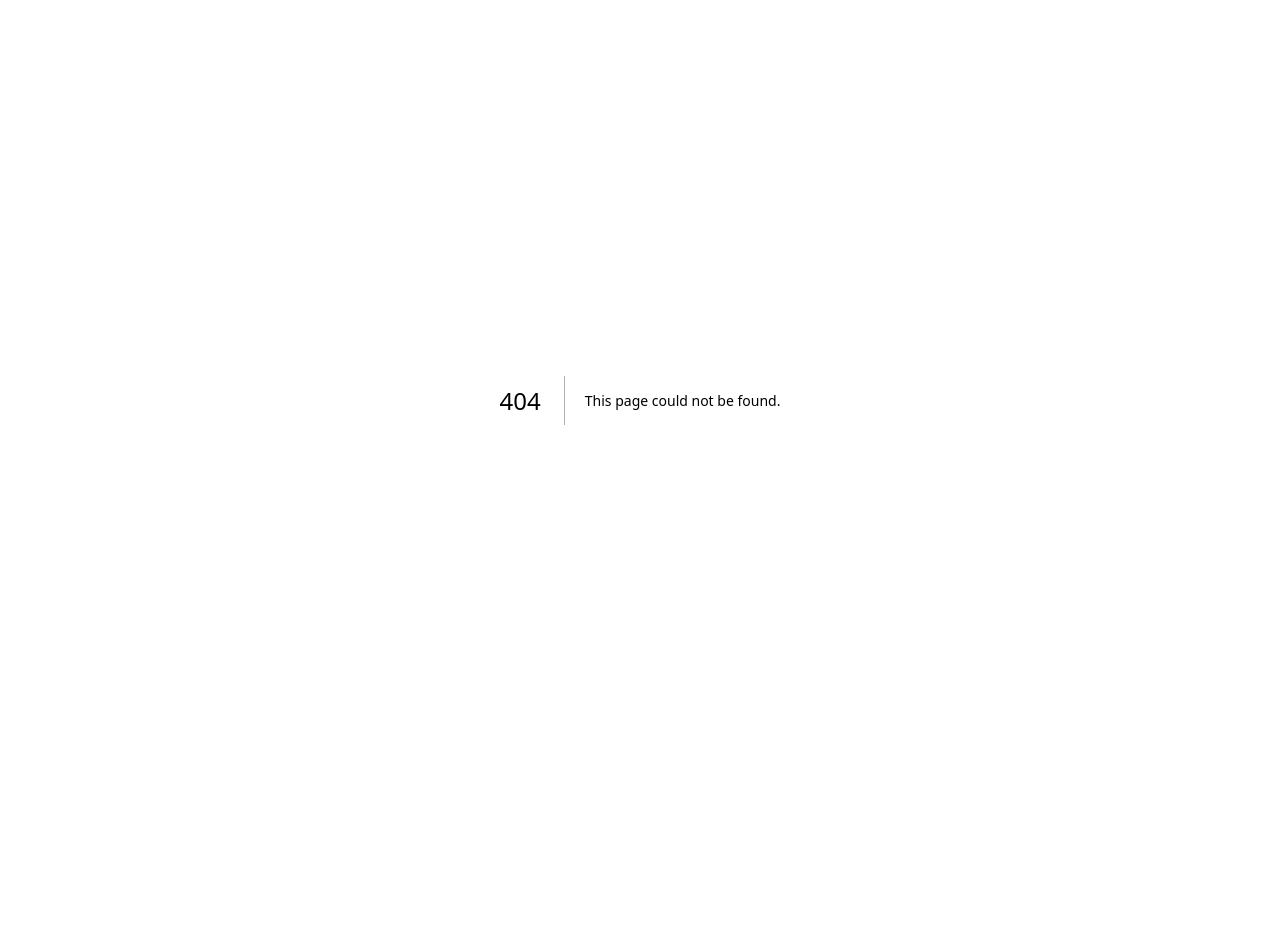
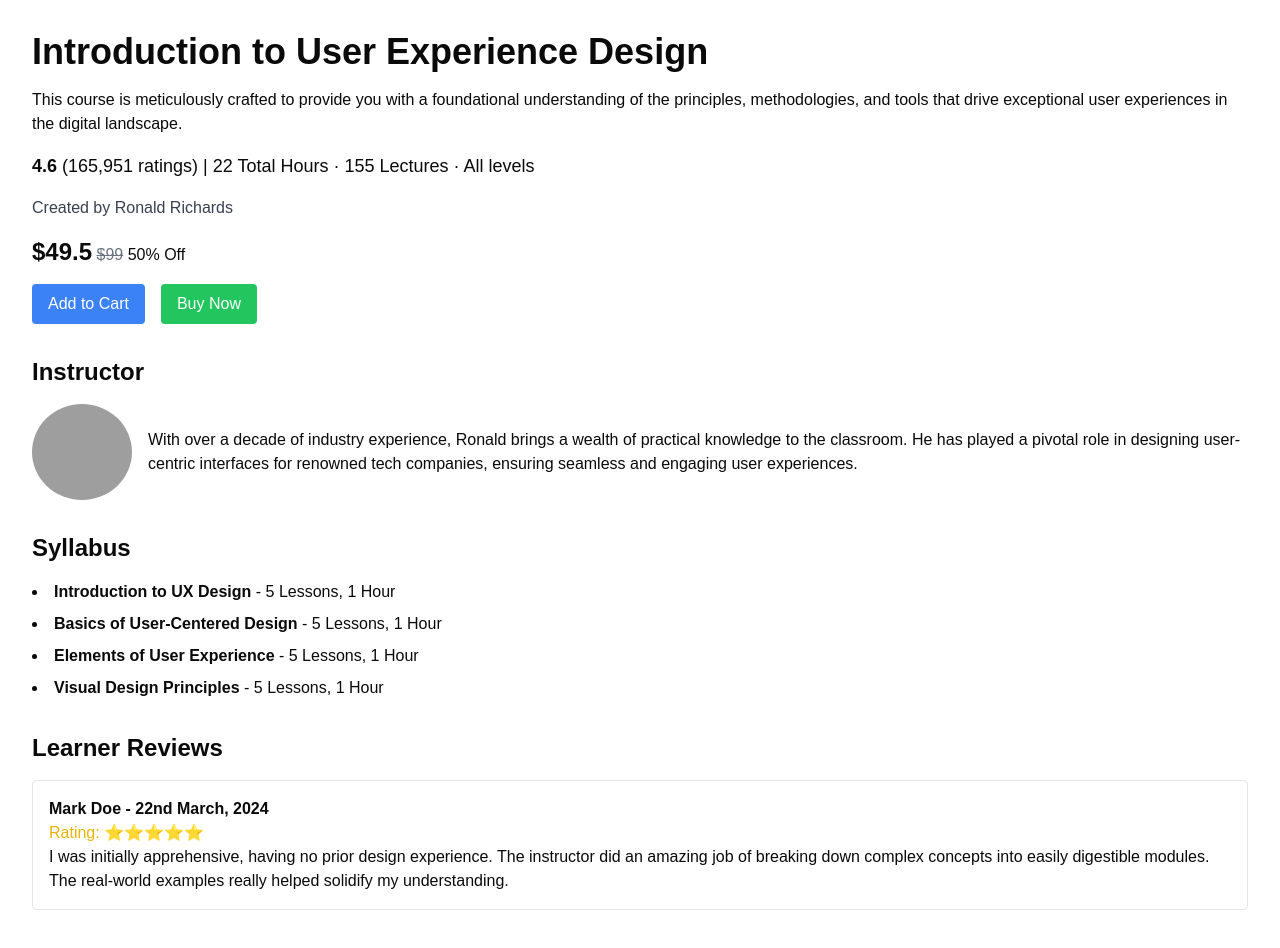
Before and after one commit to SahanJDesigns/Project-LMS, a Next.js app: page /course/course_description in a window 1280 px wide. Before the commit this address had no page. Shown: the top 948 px of the page. Before the commit the page ends 800 px from the top, so only its background shows below. Built offline with nearby package versions, Linux system fonts and the light colour scheme; grey boxes are pictures that could not be loaded.

Commit message:
basic course page

```diff
--- /dev/null
+++ b/app/course/course_description/components/instructor.ts
@@ -0,0 +1,38 @@
+export interface InstructorDetails {
+    name: string;
+    bio: string;
+    image: string;
+}
+
+export const instructor: InstructorDetails = {
+    name: "Ronald Richards",
+    bio: "With over a decade of industry experience, Ronald brings a wealth of practical knowledge to the classroom. He has played a pivotal role in designing user-centric interfaces for renowned tech companies, ensuring seamless and engaging user experiences.",
+    image: "/ronald.jpg",
+};
+
+
+
+
+/*For .tsx*/
+// import React from "react";
+
+// const Instructor: React.FC = () => (
+//   <section className="instructor">
+//     <h2>Instructor</h2>
+//     <div>
+//       <img
+//         src="/ronald.jpg"
+//         alt="Ronald Richards"
+//         className="instructor-image"
+//         style={{ width: "100px", borderRadius: "50%" }}
+//       />
+//       <p>
+//         With over a decade of industry experience, Ronald brings a wealth of practical
+//         knowledge to the classroom. He has played a pivotal role in designing user-centric
+//         interfaces for renowned tech companies, ensuring seamless and engaging user experiences.
+//       </p>
+//     </div>
+//   </section>
+// );
+
+// export default Instructor;
--- /dev/null
+++ b/app/course/course_description/components/reviews.ts
@@ -0,0 +1,16 @@
+export interface Review {
+    name: string;
+    rating: number;
+    comment: string;
+    date: string;
+}
+
+export const reviews: Review[] = [
+    {
+      name: "Mark Doe",
+      rating: 5,
+      comment:
+        "I was initially apprehensive, having no prior design experience. The instructor did an amazing job of breaking down complex concepts into easily digestible modules. The real-world examples really helped solidify my understanding.",
+      date: "22nd March, 2024",
+    },
+];
--- /dev/null
+++ b/app/course/course_description/components/syllabus.ts
@@ -0,0 +1,12 @@
+export interface SyllabusItem {
+    title: string;
+    lessons: number;
+    duration: string;
+}
+
+export const syllabusData: SyllabusItem[] = [
+    { title: "Introduction to UX Design", lessons: 5, duration: "1 Hour" },
+    { title: "Basics of User-Centered Design", lessons: 5, duration: "1 Hour" },
+    { title: "Elements of User Experience", lessons: 5, duration: "1 Hour" },
+    { title: "Visual Design Principles", lessons: 5, duration: "1 Hour" },
+];
--- /dev/null
+++ b/app/course/course_description/page.tsx
@@ -0,0 +1,67 @@
+import React from "react";
+import { instructor } from "./components/instructor";
+import { syllabusData } from "./components/syllabus";
+import { reviews } from "./components/reviews";
+
+const CoursePage: React.FC = () => (
+  <main className="course-page p-8">
+    <header className="course-header mb-8">
+      <h1 className="text-4xl font-bold mb-4">Introduction to User Experience Design</h1>
+      <p className="mb-4">
+        This course is meticulously crafted to provide you with a foundational understanding
+        of the principles, methodologies, and tools that drive exceptional user experiences
+        in the digital landscape.
+      </p>
+      <p className="text-lg mb-4">
+        <strong>4.6</strong> (165,951 ratings) | 22 Total Hours · 155 Lectures · All levels
+      </p>
+      <div className="course-meta mb-4">
+        <span className="text-gray-700">Created by {instructor.name}</span>
+      </div>
+      <div className="pricing mb-4">
+        <strong className="text-2xl">$49.5</strong> <span className="line-through text-gray-500">$99</span> <span>50% Off</span>
+      </div>
+      <div className="flex space-x-4">
+        <button className="bg-blue-500 text-white py-2 px-4 rounded">Add to Cart</button>
+        <button className="bg-green-500 text-white py-2 px-4 rounded">Buy Now</button>
+      </div>
+    </header>
+
+    <section className="instructor mb-8">
+      <h2 className="text-2xl font-semibold mb-4">Instructor</h2>
+      <div className="flex items-center">
+        <img
+          src={instructor.image}
+          alt={instructor.name}
+          style={{ width: "100px", borderRadius: "50%" }}
+          className="w-24 h-24 rounded-full mr-4"
+        />
+        <p>{instructor.bio}</p>
+      </div>
+    </section>
+
+    <section className="syllabus mb-8">
+      <h2 className="text-2xl font-semibold mb-4">Syllabus</h2>
+      <ul className="list-disc list-inside">
+        {syllabusData.map((item, index) => (
+          <li key={index} className="mb-2">
+            <strong>{item.title}</strong> - {item.lessons} Lessons, {item.duration}
+          </li>
+        ))}
+      </ul>
+    </section>
+
+    <section className="reviews">
+      <h2 className="text-2xl font-semibold mb-4">Learner Reviews</h2>
+      {reviews.map((review, index) => (
+        <div key={index} className="review mb-4 p-4 border rounded">
+          <p className="font-semibold"><strong>{review.name}</strong> - {review.date}</p>
+          <p className="text-yellow-500">Rating: {"⭐".repeat(review.rating)}</p>
+          <p>{review.comment}</p>
+        </div>
+      ))}
+    </section>
+  </main>
+);
+
+export default CoursePage;
--- a/app/page.tsx
+++ b/app/page.tsx
@@ -1,101 +1,13 @@
-import Image from "next/image";
+import Link from 'next/link';
 
 export default function Home() {
   return (
-    <div className="grid grid-rows-[20px_1fr_20px] items-center justify-items-center min-h-screen p-8 pb-20 gap-16 sm:p-20 font-[family-name:var(--font-geist-sans)]">
-      <main className="flex flex-col gap-8 row-start-2 items-center sm:items-start">
-        <Image
-          className="dark:invert"
-          src="https://nextjs.org/icons/next.svg"
-          alt="Next.js logo"
-          width={180}
-          height={38}
-          priority
-        />
-        <ol className="list-inside list-decimal text-sm text-center sm:text-left font-[family-name:var(--font-geist-mono)]">
-          <li className="mb-2">
-            Get started by editing{" "}
-            <code className="bg-black/[.05] dark:bg-white/[.06] px-1 py-0.5 rounded font-semibold">
-              app/page.tsx
-            </code>
-            .
-          </li>
-          <li>Save and see your changes instantly.</li>
-        </ol>
-
-        <div className="flex gap-4 items-center flex-col sm:flex-row">
-          <a
-            className="rounded-full border border-solid border-transparent transition-colors flex items-center justify-center bg-foreground text-background gap-2 hover:bg-[#383838] dark:hover:bg-[#ccc] text-sm sm:text-base h-10 sm:h-12 px-4 sm:px-5"
-            href="https://vercel.com/new?utm_source=create-next-app&utm_medium=appdir-template-tw&utm_campaign=create-next-app"
-            target="_blank"
-            rel="noopener noreferrer"
-          >
-            <Image
-              className="dark:invert"
-              src="https://nextjs.org/icons/vercel.svg"
-              alt="Vercel logomark"
-              width={20}
-              height={20}
-            />
-            Deploy now
-          </a>
-          <a
-            className="rounded-full border border-solid border-black/[.08] dark:border-white/[.145] transition-colors flex items-center justify-center hover:bg-[#f2f2f2] dark:hover:bg-[#1a1a1a] hover:border-transparent text-sm sm:text-base h-10 sm:h-12 px-4 sm:px-5 sm:min-w-44"
-            href="https://nextjs.org/docs?utm_source=create-next-app&utm_medium=appdir-template-tw&utm_campaign=create-next-app"
-            target="_blank"
-            rel="noopener noreferrer"
-          >
-            Read our docs
-          </a>
-        </div>
-      </main>
-      <footer className="row-start-3 flex gap-6 flex-wrap items-center justify-center">
-        <a
-          className="flex items-center gap-2 hover:underline hover:underline-offset-4"
-          href="https://nextjs.org/learn?utm_source=create-next-app&utm_medium=appdir-template-tw&utm_campaign=create-next-app"
-          target="_blank"
-          rel="noopener noreferrer"
-        >
-          <Image
-            aria-hidden
-            src="https://nextjs.org/icons/file.svg"
-            alt="File icon"
-            width={16}
-            height={16}
-          />
-          Learn
-        </a>
-        <a
-          className="flex items-center gap-2 hover:underline hover:underline-offset-4"
-          href="https://vercel.com/templates?framework=next.js&utm_source=create-next-app&utm_medium=appdir-template-tw&utm_campaign=create-next-app"
-          target="_blank"
-          rel="noopener noreferrer"
-        >
-          <Image
-            aria-hidden
-            src="https://nextjs.org/icons/window.svg"
-            alt="Window icon"
-            width={16}
-            height={16}
-          />
-          Examples
-        </a>
-        <a
-          className="flex items-center gap-2 hover:underline hover:underline-offset-4"
-          href="https://nextjs.org?utm_source=create-next-app&utm_medium=appdir-template-tw&utm_campaign=create-next-app"
-          target="_blank"
-          rel="noopener noreferrer"
-        >
-          <Image
-            aria-hidden
-            src="https://nextjs.org/icons/globe.svg"
-            alt="Globe icon"
-            width={16}
-            height={16}
-          />
-          Go to nextjs.org →
-        </a>
-      </footer>
-    </div>
+      <nav>
+        <ul>
+          <li><Link href="/">Home</Link></li>
+          <li><Link href="/course/course_description">Course</Link></li>
+          {/* Add other links here */}
+        </ul>
+      </nav>
   );
 }
--- a/package.json
+++ b/package.json
@@ -9,6 +9,7 @@
     "lint": "next lint"
   },
   "dependencies": {
+    "@types/mongoose": "^5.11.97",
     "class-variance-authority": "^0.7.1",
     "clsx": "^2.1.1",
     "dotenv": "^16.4.7",
@@ -24,10 +25,11 @@
     "@types/node": "^20",
     "@types/react": "^18",
     "@types/react-dom": "^18",
+    "autoprefixer": "^10.4.20",
     "eslint": "^8",
     "eslint-config-next": "14.2.16",
-    "postcss": "^8",
-    "tailwindcss": "^3.4.1",
+    "postcss": "^8.4.49",
+    "tailwindcss": "^3.4.17",
     "typescript": "^5"
   }
 }
```
Also changed, not shown: 1 other file (tests, documents, lock files or other folders).
